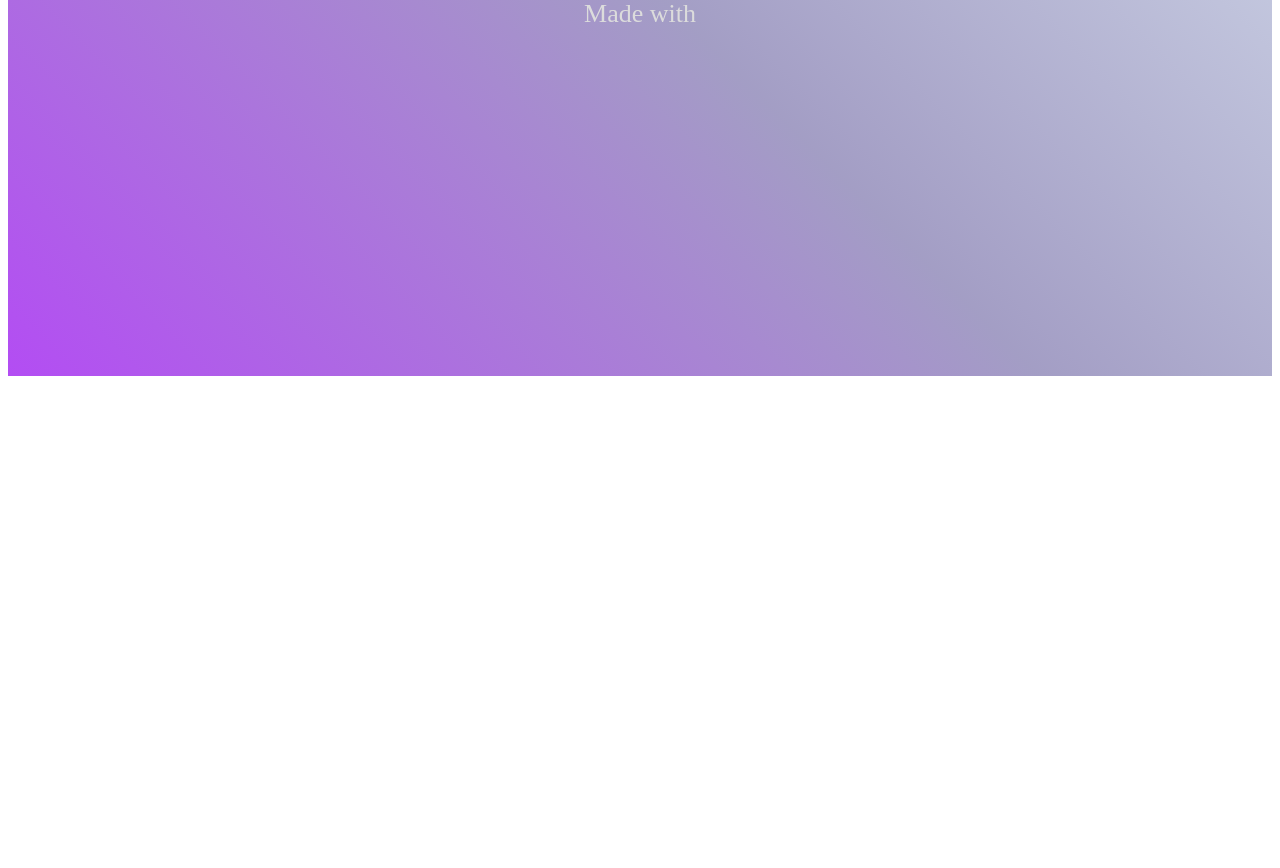
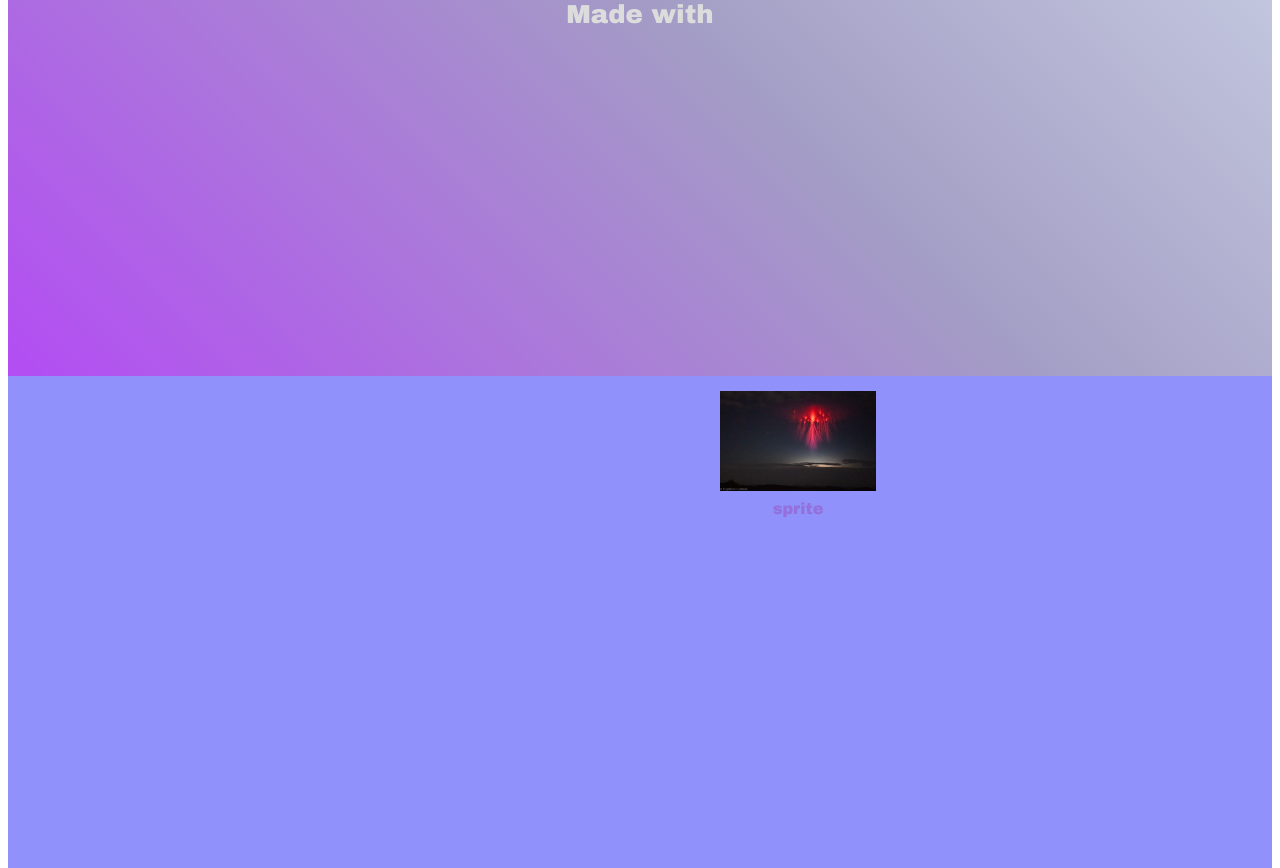
Before and after one commit to xdan111/Lightning, a plain HTML site: page index.html in a window 1280 px wide. Shown: the part 432-1300 px from the top of the page. Before the commit the page ends 816 px from the top, so only its background shows below. Drawn offline with Linux system fonts and the light colour scheme.

Commit message:
feature-0.0.2

```diff
--- a/css/style.css
+++ b/css/style.css
@@ -1,21 +1,14 @@
+/*首页css*/
 .start{
-    height: 100vh;
+    height: 100vh; /*高度和屏幕高度一致*/
     width: 100%;
-    display: flex;
-    -webkit-box-align: center;
+    display: flex;/*使用flex布局，比较容易实现垂直居中*/
     align-items: center;
-    -webkit-box-pack: center;
     justify-content: center;
-    position: relative;
-    z-index: 999;
-    background:linear-gradient(45deg,rgba(160,32,240,0.8),rgba(72,61,139,0.5),rgba(176,196,222,0.5));
+    position: relative;/*相对定位*/
+    background:linear-gradient(45deg,rgba(160,32,240,0.8),rgba(72,61,139,0.5),rgba(176,196,222,0.5));/*背景颜色渐变*/
 }
-.a1{
-text-align: center;
-    color:rgb(44,84,84);
-    font-weight: bold;
-    font-size: large;
-}
+
 .start_one{
     display:grid;
     grid-template-rows:repeat(2,auto);
@@ -38,6 +31,42 @@ text-align: center;
     color:gainsboro;
     text-align: center;
     margin-top: 15px;
-    font-family: "Noto Sans ExtCond Med";
+    font-family: "Arial Black", sans-serif;
 
 }
+/*内容css*/
+.start_two{
+    background-color: #9091fa;
+}
+.content{
+    display:grid;/*该div布局方式为grid，可以使用行号，名称或通过定位网格区域将项目放置在网格上的精确位置。*/
+    grid-template-rows: repeat(50,50px);/*50行,高度为5px*/
+    grid-template-columns: repeat(8,1fr);/*一行8列*/
+    max-width: 1400px;/*div的最大宽度*/
+    padding: 15px 0 15px 0;
+    margin: auto;
+    position: relative;
+    gap:0;/*间距为0*/
+}
+.red{
+    width: 100%;
+    text-align: center;
+    display:flex;
+    align-items: center;
+    -webkit-box-pack: center;
+    justify-content: center;
+    grid-row: 1 / span 2;  /*占两行两列，从第五列开始*/
+    grid-column: 5 / span 2;
+}
+.sprite-img{
+    max-width: 100%;
+    max-height: 100%;
+    height: 100%;/*使图片包含在容器中占两行两列，从第五列开始*/
+}
+.sprite{
+    font-size: 16px;
+    margin-top: 5px;
+    color: mediumpurple;
+    font-weight: lighter;
+    font-family: "Arial Black", sans-serif;
+}
--- a/index.html
+++ b/index.html
@@ -8,6 +8,7 @@
 <body>
 <div >
     <div>
+        <!-- 首页 -->
         <div class="start" >
             <div class="start_one">
                 <div class="title">
@@ -17,7 +18,21 @@
                 <div class="developer">Made with</div>
             </div>
         </div>
-        <div></div>
+        <!-- 内容 -->
+        <div class="start_two">
+            <div  class="content">
+                <div class="red">
+                    <div style="width: 100%;height: 100%">
+                    <img alt="sprite" class="sprite-img" src="image/lightning1.JPG">
+                    <div class="sprite" style="display: block">sprite</div>
+                    </div>
+                    </div>
+            </div>
+
+            <div  class="height"></div>
+        </div>
+
+
         <div></div>
         <div></div>
     </div>
```
Also changed, not shown: image/lightning1.JPG (added).
